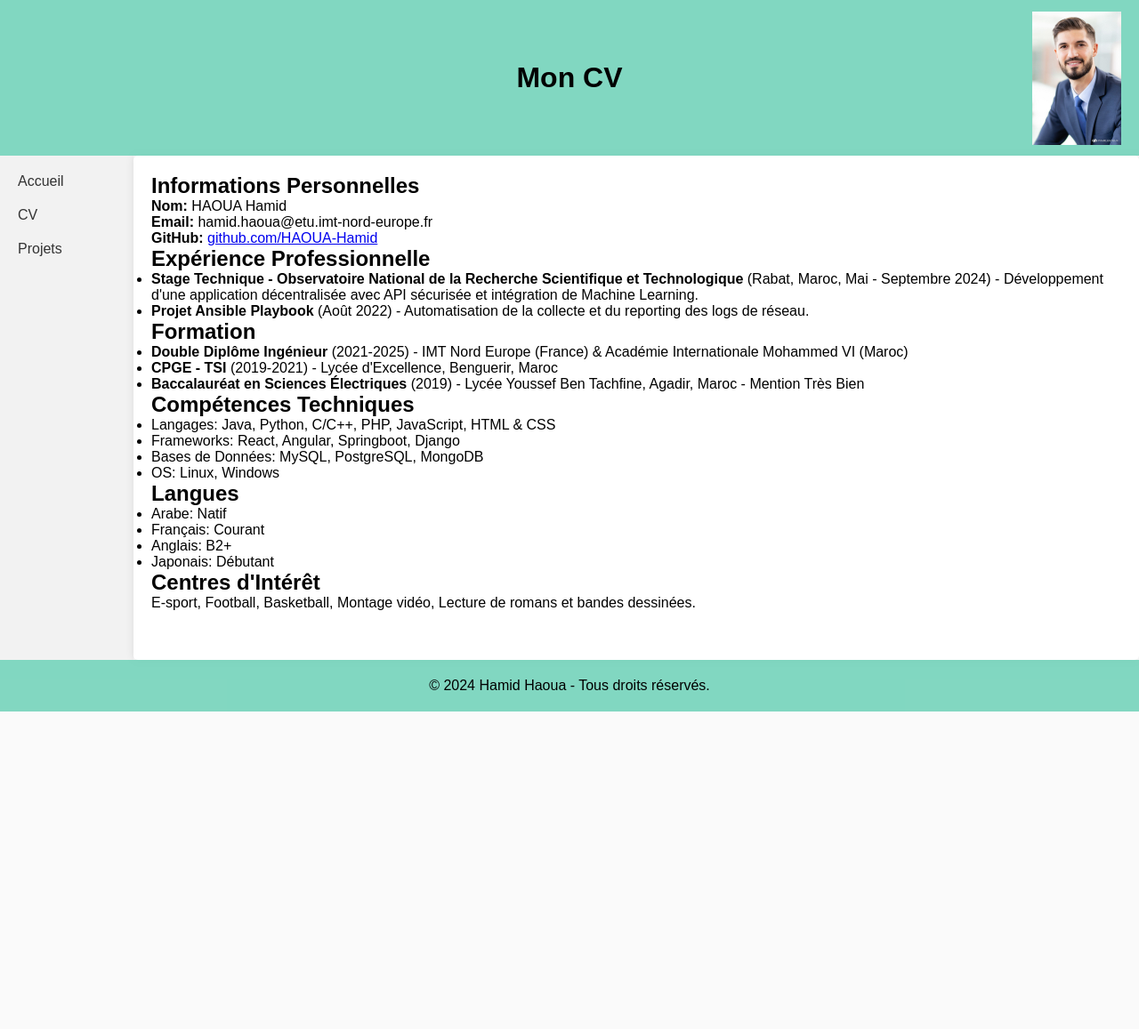
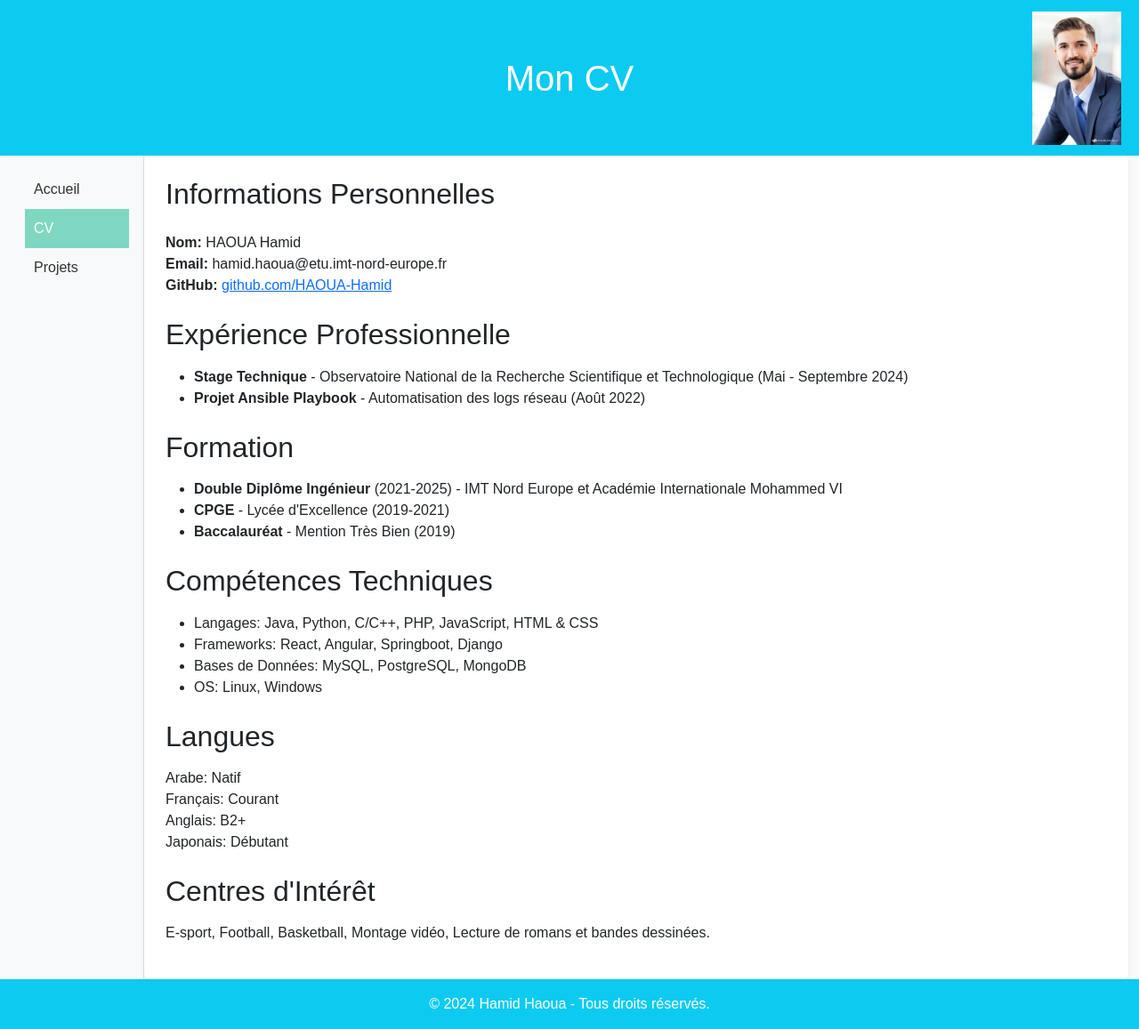
Before and after one commit to HAOUA-Hamid/IDAW, a PHP site: page /cv.html in a window 1280 px wide. Shown: the whole page at 89% size. Before the commit the page ends 800 px from the top, so only its background shows below. Run offline with PHP 8.4, Linux system fonts and the light colour scheme.

Commit message:
last version of v1 sitePro

```diff
--- a/SitePro/v1/cv.html
+++ b/SitePro/v1/cv.html
@@ -5,40 +5,45 @@
     <meta charset="UTF-8">
     <meta name="viewport" content="width=device-width, initial-scale=1.0">
     <title>Mon CV</title>
+    <link href="https://cdn.jsdelivr.net/npm/bootstrap@5.3.0/dist/css/bootstrap.min.css" rel="stylesheet">
     <link rel="stylesheet" href="style.css">
 </head>
 
-<body>
-    <header>
+<body class="d-flex flex-column min-vh-100">
+    <header class="bg-info text-white text-center py-4 position-relative">
         <h1>Mon CV</h1>
-        <img src="image.png" alt="Hamid Haoua" width="100" height="150">
+        <img src="image.png" alt="Hamid Haoua" class="position-absolute end-0 top-50 translate-middle-y" width="100" height="150">
     </header>
-    <div class="container">
-        <nav>
-            <a href="index.html">Accueil</a>
-            <a href="cv.html">CV</a>
-            <a href="projets.html">Projets</a>
+
+    <div class="container-fluid d-flex flex-grow-1">
+        <nav class="nav flex-column bg-light p-3 border-end">
+            <a href="index.html" class="nav-link ">Accueil</a>
+            <a href="cv.html" class="nav-link active">CV</a>
+            <a href="projets.html" class="nav-link ">Projets</a>
         </nav>
-        <div class="content">
-            <h2>Informations Personnelles</h2>
-            <p><strong>Nom:</strong> HAOUA Hamid</p>
-            <p><strong>Email:</strong> hamid.haoua@etu.imt-nord-europe.fr</p>
-            <p><strong>GitHub:</strong> <a href="http://github.com/HAOUA-Hamid">github.com/HAOUA-Hamid</a></p>
 
-            <h2>Expérience Professionnelle</h2>
-            <ul>
-                <li><strong>Stage Technique - Observatoire National de la Recherche Scientifique et Technologique</strong> (Rabat, Maroc, Mai - Septembre 2024) - Développement d'une application décentralisée avec API sécurisée et intégration de Machine Learning.</li>
-                <li><strong>Projet Ansible Playbook</strong> (Août 2022) - Automatisation de la collecte et du reporting des logs de réseau.</li>
+        <div class="content p-4 bg-white shadow-sm rounded flex-grow-1">
+            <h2 class="mb-4">Informations Personnelles</h2>
+            <ul class="list-unstyled">
+                <li><strong>Nom:</strong> HAOUA Hamid</li>
+                <li><strong>Email:</strong> hamid.haoua@etu.imt-nord-europe.fr</li>
+                <li><strong>GitHub:</strong> <a href="http://github.com/HAOUA-Hamid">github.com/HAOUA-Hamid</a></li>
             </ul>
 
-            <h2>Formation</h2>
+            <h2 class="mt-4 mb-3">Expérience Professionnelle</h2>
             <ul>
-                <li><strong>Double Diplôme Ingénieur</strong> (2021-2025) - IMT Nord Europe (France) & Académie Internationale Mohammed VI (Maroc)</li>
-                <li><strong>CPGE - TSI</strong> (2019-2021) - Lycée d'Excellence, Benguerir, Maroc</li>
-                <li><strong>Baccalauréat en Sciences Électriques</strong> (2019) - Lycée Youssef Ben Tachfine, Agadir, Maroc - Mention Très Bien</li>
+                <li><strong>Stage Technique</strong> - Observatoire National de la Recherche Scientifique et Technologique (Mai - Septembre 2024)</li>
+                <li><strong>Projet Ansible Playbook</strong> - Automatisation des logs réseau (Août 2022)</li>
             </ul>
 
-            <h2>Compétences Techniques</h2>
+            <h2 class="mt-4 mb-3">Formation</h2>
+            <ul>
+                <li><strong>Double Diplôme Ingénieur</strong> (2021-2025) - IMT Nord Europe et Académie Internationale Mohammed VI</li>
+                <li><strong>CPGE</strong> - Lycée d'Excellence (2019-2021)</li>
+                <li><strong>Baccalauréat</strong> - Mention Très Bien (2019)</li>
+            </ul>
+
+            <h2 class="mt-4 mb-3">Compétences Techniques</h2>
             <ul>
                 <li>Langages: Java, Python, C/C++, PHP, JavaScript, HTML & CSS</li>
                 <li>Frameworks: React, Angular, Springboot, Django</li>
@@ -46,21 +51,24 @@
                 <li>OS: Linux, Windows</li>
             </ul>
 
-            <h2>Langues</h2>
-            <ul>
+            <h2 class="mt-4 mb-3">Langues</h2>
+            <ul class="list-unstyled">
                 <li>Arabe: Natif</li>
                 <li>Français: Courant</li>
                 <li>Anglais: B2+</li>
                 <li>Japonais: Débutant</li>
             </ul>
 
-            <h2>Centres d'Intérêt</h2>
+            <h2 class="mt-4 mb-3">Centres d'Intérêt</h2>
             <p>E-sport, Football, Basketball, Montage vidéo, Lecture de romans et bandes dessinées.</p>
         </div>
     </div>
-    <footer>
+
+    <footer class="bg-info text-white text-center py-3 mt-auto">
         &copy; 2024 Hamid Haoua - Tous droits réservés.
     </footer>
+
+    <script src="https://cdn.jsdelivr.net/npm/bootstrap@5.3.0/dist/js/bootstrap.bundle.min.js"></script>
 </body>
 
 </html>
--- a/SitePro/v1/style.css
+++ b/SitePro/v1/style.css
@@ -33,7 +33,7 @@ header h1 {
 
 header img {
     position: absolute;
-    right: 20px;
+    margin-right: 20px;
     top: 50%;
     transform: translateY(-50%);
 }
@@ -53,19 +53,21 @@ nav {
     justify-content: left;
     width: 150px;
 }
-
-nav a {
+.nav-link {
     color: #333;
     text-decoration: none;
     padding: 10px;
     display: block;
 }
 
-nav a:hover {
+.nav-link:hover {
+    color: burlywood;
+}
+.nav-link.active,
+.nav-link:active {
     background-color: #63ceb3cb;
     color: #fff;
 }
-
 .container {
     display: flex;
     flex: 1;
```
Also changed, not shown: SitePro/v1/index.html (+17 -11 lines), SitePro/v1/projets.html (+22 -15 lines).
